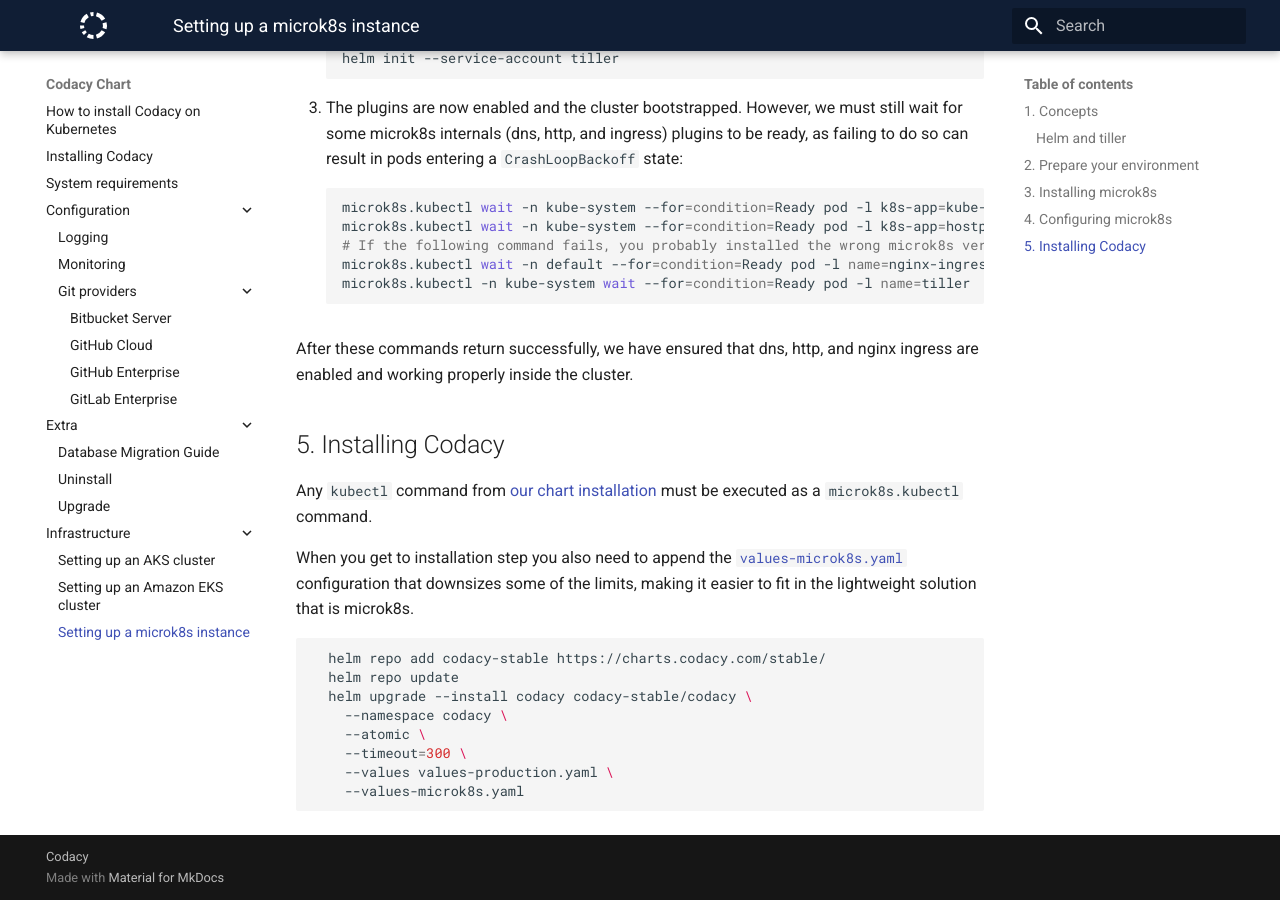
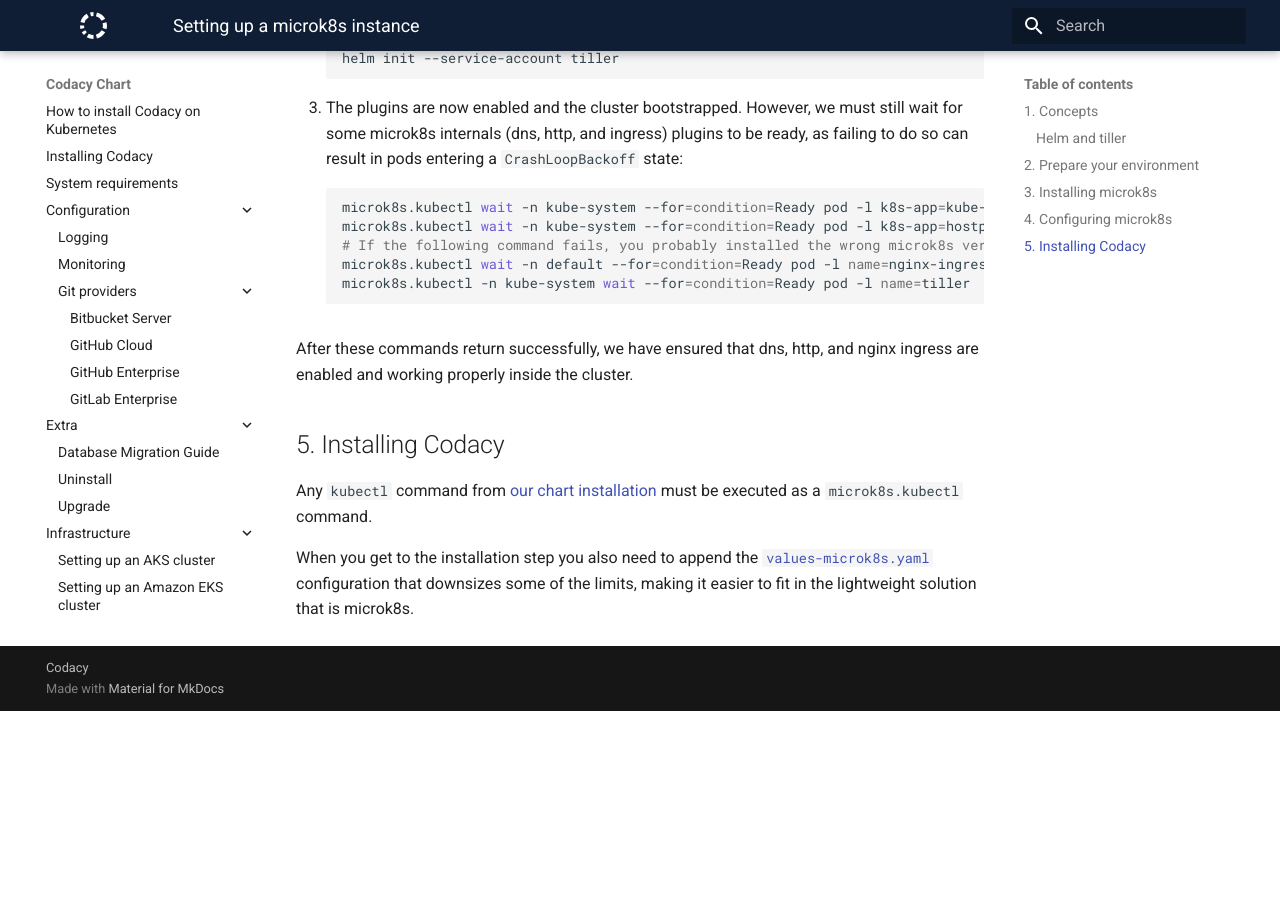
Before and after one commit to codacy/chart, an MkDocs documentation site: the page built from docs/infrastructure/microk8s-quickstart.md, in a window 1280 px wide and 900 px high, scrolled down 1954 px. Built offline with MkDocs 1.6.1 and Material for MkDocs 9.7.7, drawn with Linux system fonts in a browser that asks for light colours; after the commit the page ends 2665 px from its top, so only the background shows below that; some of the changed text lies outside the part shown.

Commit message:
minor changes

````diff
--- a/docs/infrastructure/microk8s-quickstart.md
+++ b/docs/infrastructure/microk8s-quickstart.md
@@ -97,15 +97,4 @@
 
 Any `kubectl` command from [our chart installation](../install.md) must be executed as a `microk8s.kubectl` command.
 
-When you get to installation step you also need to append the [`values-microk8s.yaml`](../../codacy/values-microk8s.yaml) configuration that downsizes some of the limits, making it easier to fit in the lightweight solution that is microk8s.
-
-```bash
-  helm repo add codacy-stable https://charts.codacy.com/stable/
-  helm repo update
-  helm upgrade --install codacy codacy-stable/codacy \
-    --namespace codacy \
-    --atomic \
-    --timeout=300 \
-    --values values-production.yaml \
-    --values-microk8s.yaml
-```
+When you get to the installation step you also need to append the [`values-microk8s.yaml`](../../chart/codacy/values-microk8s.yaml) configuration that downsizes some of the limits, making it easier to fit in the lightweight solution that is microk8s.
````
Also changed, not shown: other parts of docs/infrastructure/microk8s-quickstart.md (+1 -1 lines), docs/install.md (+1 -1 lines), 1 other file.
